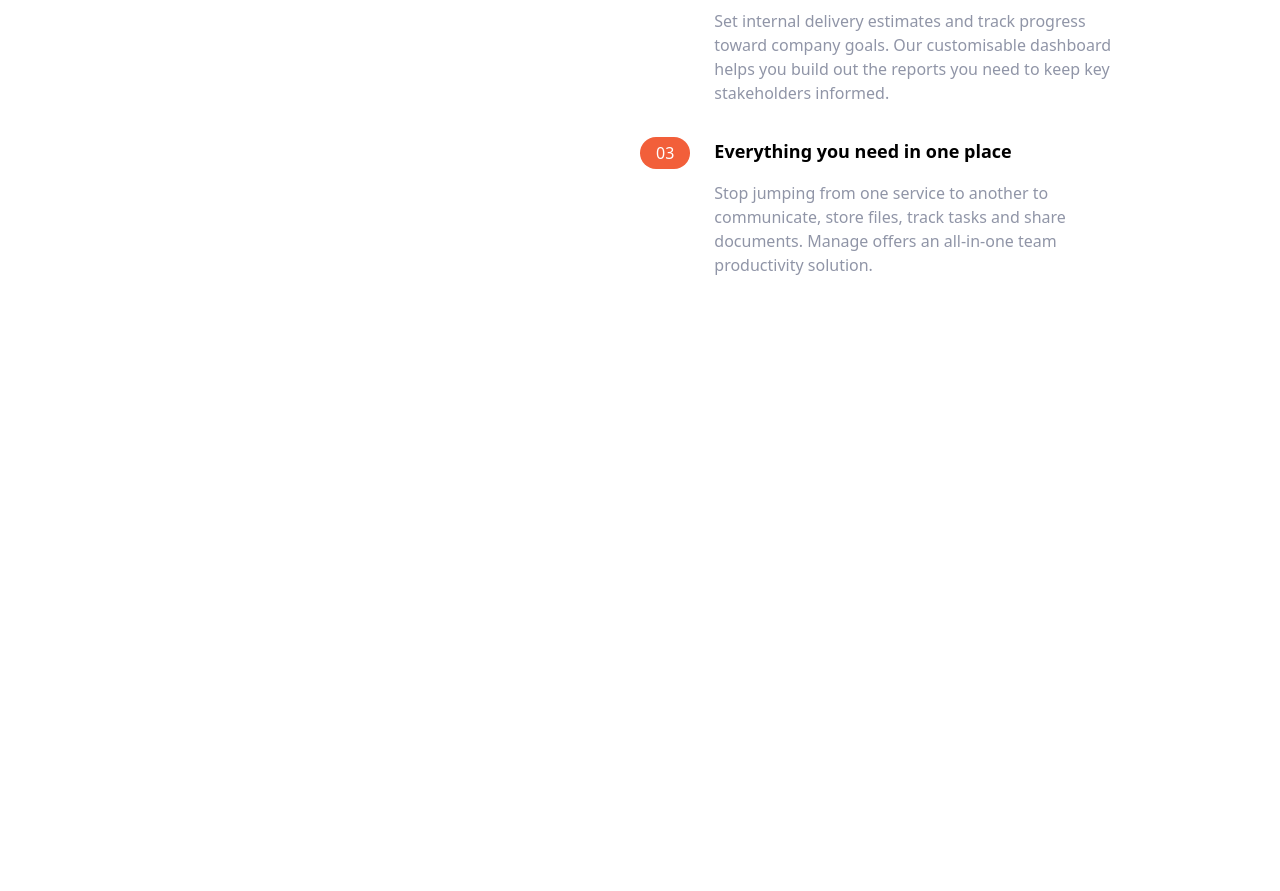
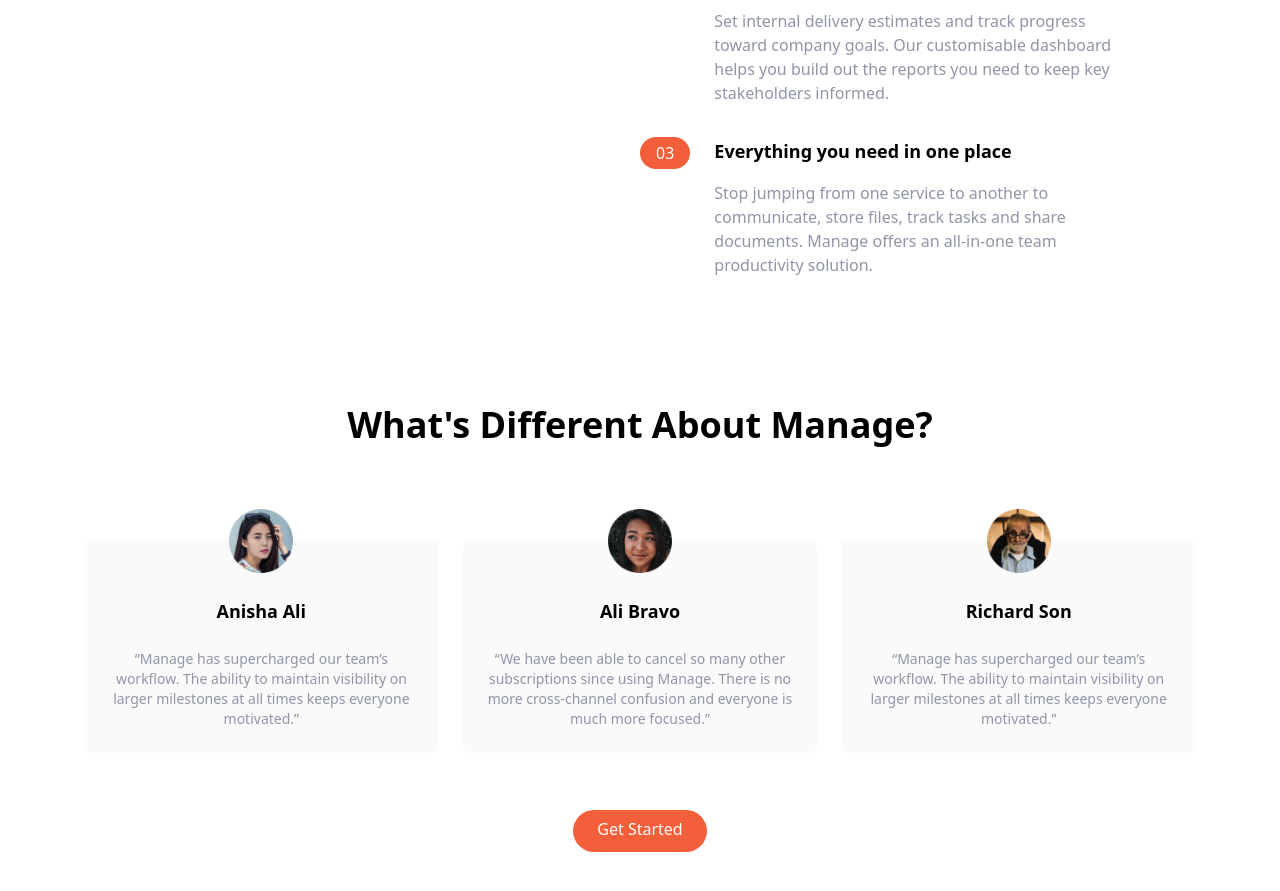
Before and after one commit to ShivamSehgal01/Manage, a website: page src/index.html in a window 1280 px wide. Shown: the part 863-1754 px from the top of the page. Before the commit the page ends 1140 px from the top, so only its background shows below. Drawn offline with Linux system fonts and the light colour scheme.

Commit message:
Testimonials Section Complete

```diff
--- a/src/index.html
+++ b/src/index.html
@@ -178,6 +178,55 @@
       </div>
     </section>
 
+    <!-- Testimonials -->
+    <section id="testimonials">
+        <div class="max-w-6xl px-5 mx-auto mt-32 text-center">
+            <!-- Heading -->
+            <h2 class="text-4xl font-bold text-center">
+                What's Different About Manage?
+            </h2>
+            <!-- Testimonials Container -->
+            <div class="flex flex-col mt-24 md:flex-row md:space-x-6">
+                <!-- Testimonial 1 -->
+                <div class="flex flex-col items-center p-6 space-y-6 rounded-lg bg-veryLightGray md:w-1/3">
+                    <img src="img/avatar-anisha.png" class="w-16 md:-mt-14" alt="">
+                    <h5 class="text-lg font-bold">Anisha Ali</h5>
+                    <p class="text-sm text-darkGrayishBlue">“Manage has supercharged our team’s workflow. The ability to
+                        maintain visibility on larger milestones at all times keeps
+                        everyone motivated.”
+                    </p>
+                </div>
+
+                <!-- Testimonial 2 -->
+                <div class="flex flex-col items-center p-6 space-y-6 rounded-lg bg-veryLightGray md:w-1/3">
+                    <img src="img/avatar-ali.png" class="w-16 md:-mt-14" alt="">
+                    <h5 class="text-lg font-bold">Ali Bravo</h5>
+                    <p class="text-sm text-darkGrayishBlue"> “We have been able to cancel so many other subscriptions since
+                        using Manage. There is no more cross-channel confusion and
+                        everyone is much more focused.”
+                    </p>
+                </div>
+
+                <!-- Testimonial 3 -->
+                <div class="flex flex-col items-center p-6 space-y-6 rounded-lg bg-veryLightGray md:w-1/3">
+                    <img src="img/avatar-richard.png" class="w-16 md:-mt-14" alt="">
+                    <h5 class="text-lg font-bold">Richard Son</h5>
+                    <p class="text-sm text-darkGrayishBlue"> “Manage has supercharged our team’s workflow. The ability to
+                        maintain visibility on larger milestones at all times keeps
+                        everyone motivated.”
+                    </p>
+                </div>
+            </div>
+
+            <!-- Buttons -->
+            <div class="my-16">
+                <a
+                class="p-3 px-6 pt-2 rounded-full text-white bg-brightRed hover:bg-brightRedLight"
+                >Get Started</a
+              >
+            </div>
+        </div>
+    </section>
 
   </body>
 </html>
```
Also changed, not shown: src/css/main.css.
